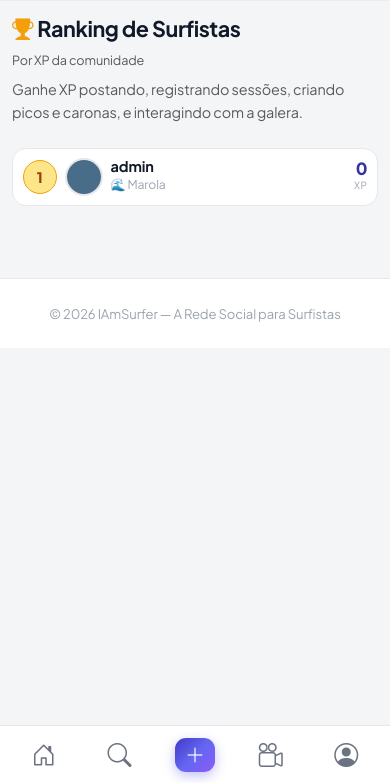
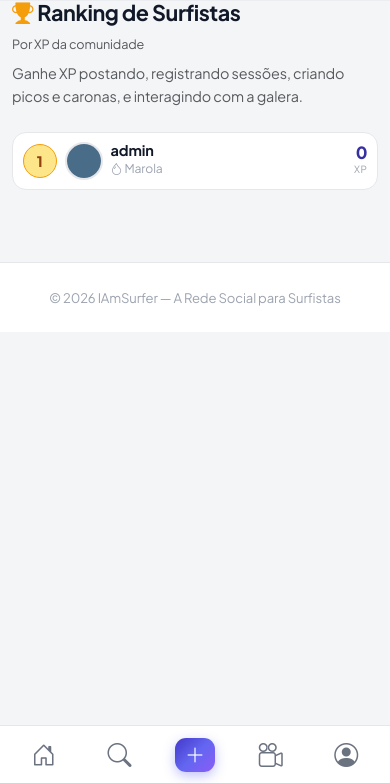
Before and after one commit to LeonardoBaptista-dev/iamsurfer, a Flask app: page /ranking in a window 390 px wide. Shown: the part 61-844 px from the top of the page. Run offline with Flask 2, Linux system fonts and the light colour scheme; data comes from the database, SQL or seed files in the repository; some libraries are stand-ins or nearby versions.

Commit message:
feat(ui): sem emoji nas patentes + toasts no lugar dos alerts nativos
- patentes usam icones do Bootstrap (bi-) em vez de emoji (🌊🏄...) no feed,
  perfil, ranking e compositor
- mensagens flash viram toasts discretos (canto superior, auto-dismiss, cor por
  tipo) em vez do alert nativo do Bootstrap; mobile aparece embaixo

Co-Authored-By: Claude Opus 4.8 (1M context) <noreply@anthropic.com>

```diff
--- a/gamification.py
+++ b/gamification.py
@@ -19,14 +19,15 @@ POINTS = {
     'follower': 5,          # ganhar seguidor
 }
 
-# (xp_mínimo, slug, nome, emoji) — ordem crescente
+# (xp_mínimo, slug, nome, ícone Bootstrap) — ordem crescente.
+# Ícones do Bootstrap Icons (sem emojis) renderizados como <i class="bi ...">.
 LEVELS = [
-    (0,    'marola',      'Marola',        '🌊'),
-    (100,  'surfista',    'Surfista',      '🏄'),
-    (300,  'local',       'Local',         '🤙'),
-    (700,  'free-surfer', 'Free Surfer',   '🌟'),
-    (1500, 'big-rider',   'Big Rider',     '🔥'),
-    (3000, 'lenda',       'Lenda do Pico', '👑'),
+    (0,    'marola',      'Marola',        'bi-droplet'),
+    (100,  'surfista',    'Surfista',      'bi-water'),
+    (300,  'local',       'Local',         'bi-pin-map-fill'),
+    (700,  'free-surfer', 'Free Surfer',   'bi-stars'),
+    (1500, 'big-rider',   'Big Rider',     'bi-fire'),
+    (3000, 'lenda',       'Lenda do Pico', 'bi-trophy-fill'),
 ]
 
 
--- a/static/css/style.css
+++ b/static/css/style.css
@@ -2539,3 +2539,52 @@ h1, h2, h3, h4, h5, .navbar-brand, .fw-bold {
 
 /* Coração curtido colorido em qualquer contexto (feed, post, etc.) */
 .post-action-btn.liked, .like-button.liked { color: #ef4444 !important; }
+
+/* ── Toasts (mensagens flash) — substituem os alerts nativos do Bootstrap ── */
+.toast-stack {
+    position: fixed;
+    top: 74px;
+    right: 16px;
+    z-index: 2000;
+    display: flex;
+    flex-direction: column;
+    gap: 10px;
+    width: 360px;
+    max-width: calc(100vw - 32px);
+    pointer-events: none;
+}
+.toastx {
+    pointer-events: auto;
+    display: flex;
+    align-items: center;
+    gap: 10px;
+    background: var(--surface);
+    border: 1px solid var(--border);
+    border-left: 4px solid var(--brand);
+    border-radius: 12px;
+    padding: 12px 14px;
+    box-shadow: 0 10px 30px rgba(17, 24, 39, .12);
+    font-size: .9rem;
+    color: var(--text-primary);
+    animation: toastx-in .25s ease;
+}
+.toastx.hide { animation: toastx-out .25s ease forwards; }
+.toastx-ic { font-size: 1.15rem; flex-shrink: 0; color: var(--brand); }
+.toastx-msg { flex: 1; line-height: 1.35; }
+.toastx-close {
+    background: none; border: none; padding: 0 2px;
+    font-size: 1.2rem; line-height: 1; color: var(--text-muted); cursor: pointer;
+}
+.toastx-close:hover { color: var(--text-primary); }
+.toastx-success { border-left-color: #16a34a; }
+.toastx-success .toastx-ic { color: #16a34a; }
+.toastx-danger, .toastx-error { border-left-color: #dc2626; }
+.toastx-danger .toastx-ic, .toastx-error .toastx-ic { color: #dc2626; }
+.toastx-warning { border-left-color: #d97706; }
+.toastx-warning .toastx-ic { color: #d97706; }
+.toastx-info, .toastx-message { border-left-color: var(--brand); }
+@keyframes toastx-in { from { opacity: 0; transform: translateY(-10px); } to { opacity: 1; transform: none; } }
+@keyframes toastx-out { to { opacity: 0; transform: translateX(24px); } }
+@media (max-width: 575.98px) {
+    .toast-stack { top: auto; bottom: 74px; left: 12px; right: 12px; width: auto; }
+}
--- a/templates/base.html
+++ b/templates/base.html
@@ -240,17 +240,17 @@
         </div>
     </nav>
 
-    <!-- Flash Messages -->
-    <div class="container mt-3">
+    <!-- Flash Messages (toasts) -->
+    {% set _toast_ic = {'success':'bi-check-circle-fill','danger':'bi-exclamation-octagon-fill','error':'bi-exclamation-octagon-fill','warning':'bi-exclamation-triangle-fill','info':'bi-info-circle-fill','message':'bi-info-circle-fill'} %}
+    <div class="toast-stack" id="toastStack" aria-live="polite" aria-atomic="true">
         {% with messages = get_flashed_messages(with_categories=true) %}
-        {% if messages %}
         {% for category, message in messages %}
-        <div class="alert alert-{{ category }} alert-dismissible fade show fade-in">
-            {{ message }}
-            <button type="button" class="btn-close" data-bs-dismiss="alert"></button>
+        <div class="toastx toastx-{{ category }}" role="status">
+            <i class="bi {{ _toast_ic.get(category, 'bi-info-circle-fill') }} toastx-ic"></i>
+            <span class="toastx-msg">{{ message }}</span>
+            <button type="button" class="toastx-close" aria-label="Fechar">&times;</button>
         </div>
         {% endfor %}
-        {% endif %}
         {% endwith %}
     </div>
 
@@ -302,6 +302,15 @@
     <!-- Custom JS -->
     <script src="{{ url_for('static', filename='js/main.js') }}"></script>
     <script src="{{ url_for('static', filename='js/image-system.js') }}"></script>
+
+    <!-- Toasts (flash messages) -->
+    <script>
+        document.querySelectorAll('#toastStack .toastx').forEach(function (t, i) {
+            function close() { t.classList.add('hide'); setTimeout(function () { t.remove(); }, 250); }
+            t.querySelector('.toastx-close').addEventListener('click', close);
+            setTimeout(close, 4200 + i * 400);
+        });
+    </script>
 
     {% if current_user.is_authenticated %}
     <script>
--- a/templates/main/feed_item.html
+++ b/templates/main/feed_item.html
@@ -10,7 +10,7 @@
                     <div class="d-flex align-items-center flex-wrap gap-1 gap-sm-2">
                         <a href="{{ url_for('main.user_profile', username=post.author.username) }}"
                             class="post-username text-dark text-decoration-none">{{ post.author.username }}</a>
-                        <span class="patente-badge" title="{{ post.author.patente.name }}">{{ post.author.patente.icon }} {{ post.author.patente.name }}</span>
+                        <span class="patente-badge" title="{{ post.author.patente.name }}"><i class="bi {{ post.author.patente.icon }}"></i> {{ post.author.patente.name }}</span>
                         {% for r in post.author.active_roles %}<span class="role-badge" title="{{ BADGES[r].label }} — {{ BADGES[r].desc }}"><i class="bi {{ BADGES[r].icon }}"></i></span>{% endfor %}
                         {% if post.spot %}
                         <span style="font-size:.78rem;color:var(--text-muted);">está em</span>
@@ -126,7 +126,7 @@
                     <div class="d-flex align-items-center flex-wrap gap-1 gap-sm-2">
                         <a href="{{ url_for('main.user_profile', username=item.author.username) }}"
                             class="post-username text-dark text-decoration-none">{{ item.author.username }}</a>
-                        <span class="patente-badge" title="{{ item.author.patente.name }}">{{ item.author.patente.icon }} {{ item.author.patente.name }}</span>
+                        <span class="patente-badge" title="{{ item.author.patente.name }}"><i class="bi {{ item.author.patente.icon }}"></i> {{ item.author.patente.name }}</span>
                         {% for r in item.author.active_roles %}<span class="role-badge" title="{{ BADGES[r].label }}"><i class="bi {{ BADGES[r].icon }}"></i></span>{% endfor %}
                         <span style="font-size:.78rem;color:var(--text-muted);">reportou condições em</span>
                         {% if item.spot %}
--- a/templates/main/index.html
+++ b/templates/main/index.html
@@ -20,7 +20,7 @@
                         class="d-block fw-700 text-dark" style="font-weight:700;font-size:.95rem;">
                         {{ current_user.username }}
                     </a>
-                    <span class="patente-badge" title="{{ current_user.patente.points }} XP">{{ current_user.patente.icon }} {{ current_user.patente.name }}</span>
+                    <span class="patente-badge" title="{{ current_user.patente.points }} XP"><i class="bi {{ current_user.patente.icon }}"></i> {{ current_user.patente.name }}</span>
                     {% if current_user.location %}
                     <span style="font-size:.78rem;color:var(--text-muted);">
                         <i class="bi bi-geo-alt-fill"></i> {{ current_user.location }}
--- a/templates/main/ranking.html
+++ b/templates/main/ranking.html
@@ -57,7 +57,7 @@
     {% if my_rank %}
     <div class="alert d-flex align-items-center gap-2 mb-4" style="background:var(--brand-faint);border:1px solid var(--brand);border-radius:14px;color:var(--brand);">
         <i class="bi bi-person-badge fs-5"></i>
-        <span>Você está em <strong>#{{ my_rank }}</strong> com <strong>{{ current_user.points or 0 }} XP</strong> · {{ current_user.patente.icon }} {{ current_user.patente.name }}</span>
+        <span>Você está em <strong>#{{ my_rank }}</strong> com <strong>{{ current_user.points or 0 }} XP</strong> · <i class="bi {{ current_user.patente.icon }}"></i> {{ current_user.patente.name }}</span>
     </div>
     {% endif %}
 
@@ -73,7 +73,7 @@
                  alt="{{ u.username }}">
             <div class="min-w-0">
                 <div class="rank-name text-truncate">{{ u.username }}</div>
-                <div class="rank-patente">{{ u.patente.icon }} {{ u.patente.name }}</div>
+                <div class="rank-patente"><i class="bi {{ u.patente.icon }}"></i> {{ u.patente.name }}</div>
             </div>
             <div class="rank-points">
                 <div class="v">{{ u.points or 0 }}</div>
--- a/templates/main/user_profile.html
+++ b/templates/main/user_profile.html
@@ -13,7 +13,7 @@
         <div class="ig-profile-info">
             <div class="ig-profile-toprow">
                 <h1 class="ig-profile-username">{{ user.username }}</h1>
-                <span class="patente-badge lg" title="{{ user.patente.points }} XP">{{ user.patente.icon }} {{ user.patente.name }}</span>
+                <span class="patente-badge lg" title="{{ user.patente.points }} XP"><i class="bi {{ user.patente.icon }}"></i> {{ user.patente.name }}</span>
                 {% for r in user.active_roles %}<span class="role-badge lg" title="{{ BADGES[r].desc }}"><i class="bi {{ BADGES[r].icon }}"></i> {{ BADGES[r].label }}</span>{% endfor %}
 
                 {% if current_user.is_authenticated and current_user.id != user.id %}
@@ -48,7 +48,7 @@
                 <div class="d-flex justify-content-between mb-1" style="font-size:.72rem;color:var(--text-muted);font-weight:600;">
                     <span>{{ user.patente.points }} XP</span>
                     {% if user.patente.next_name %}
-                    <span>faltam {{ user.patente.to_next }} p/ {{ user.patente.next_icon }} {{ user.patente.next_name }}</span>
+                    <span>faltam {{ user.patente.to_next }} p/ <i class="bi {{ user.patente.next_icon }}"></i> {{ user.patente.next_name }}</span>
                     {% else %}<span>nível máximo 👑</span>{% endif %}
                 </div>
                 <div class="patente-progress"><span style="width: {{ user.patente.progress }}%;"></span></div>
```
